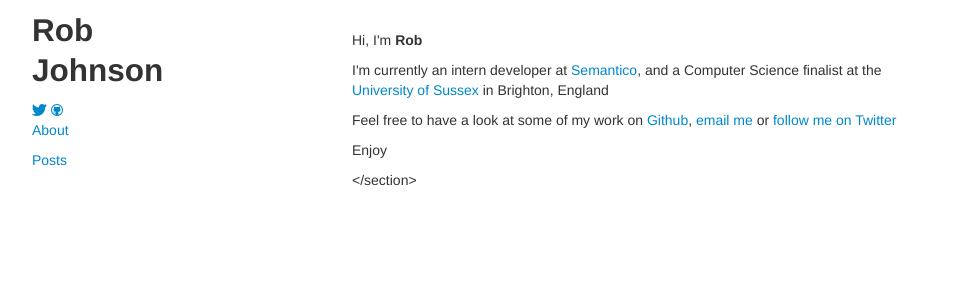
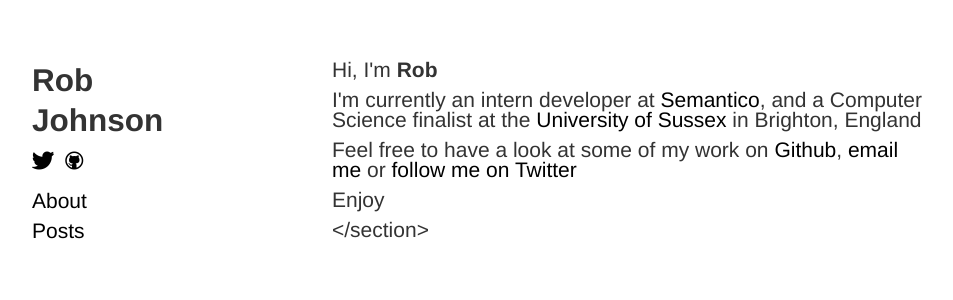
Before and after one commit to Rob-Johnson/rob-johnson.me, a Jekyll site: the page built from index.md, in a window 1280 px wide. Shown: the top 300 px of the page, without its empty margins (23-976 px from the left). Built offline with Jekyll 4.4.1, drawn with Linux system fonts in a browser that asks for light colours; Markdown is read by kramdown in place of the engine named in the settings.

Commit message:
change layout and styling

```diff
--- a/css/home.css
+++ b/css/home.css
@@ -1 +1,28 @@
-.content{padding:20px 20px}.navbar-inner{border:0 1px solid #d4d4d4}.archive ul{margin:0;list-style-type:none}
+body {
+  padding-top: 50px;
+  font-size: 21px;
+}
+a {
+  color: #000000;
+  text-decoration: none;
+}
+#content .title {
+  font-size: 28px;
+}
+#content .title {
+  text-decoration: underline;
+}
+#about i {
+  margin-right: 5px;
+}
+#about .name {
+  font-size: 28px;
+  padding-bottom: 5px;
+}
+#about img {
+  max-height: 200px;
+  padding-bottom: 10px;
+}
+#about #links {
+  padding-top: 20px;
+}
```
Also changed, not shown: css/home.less (+31 -7 lines).
